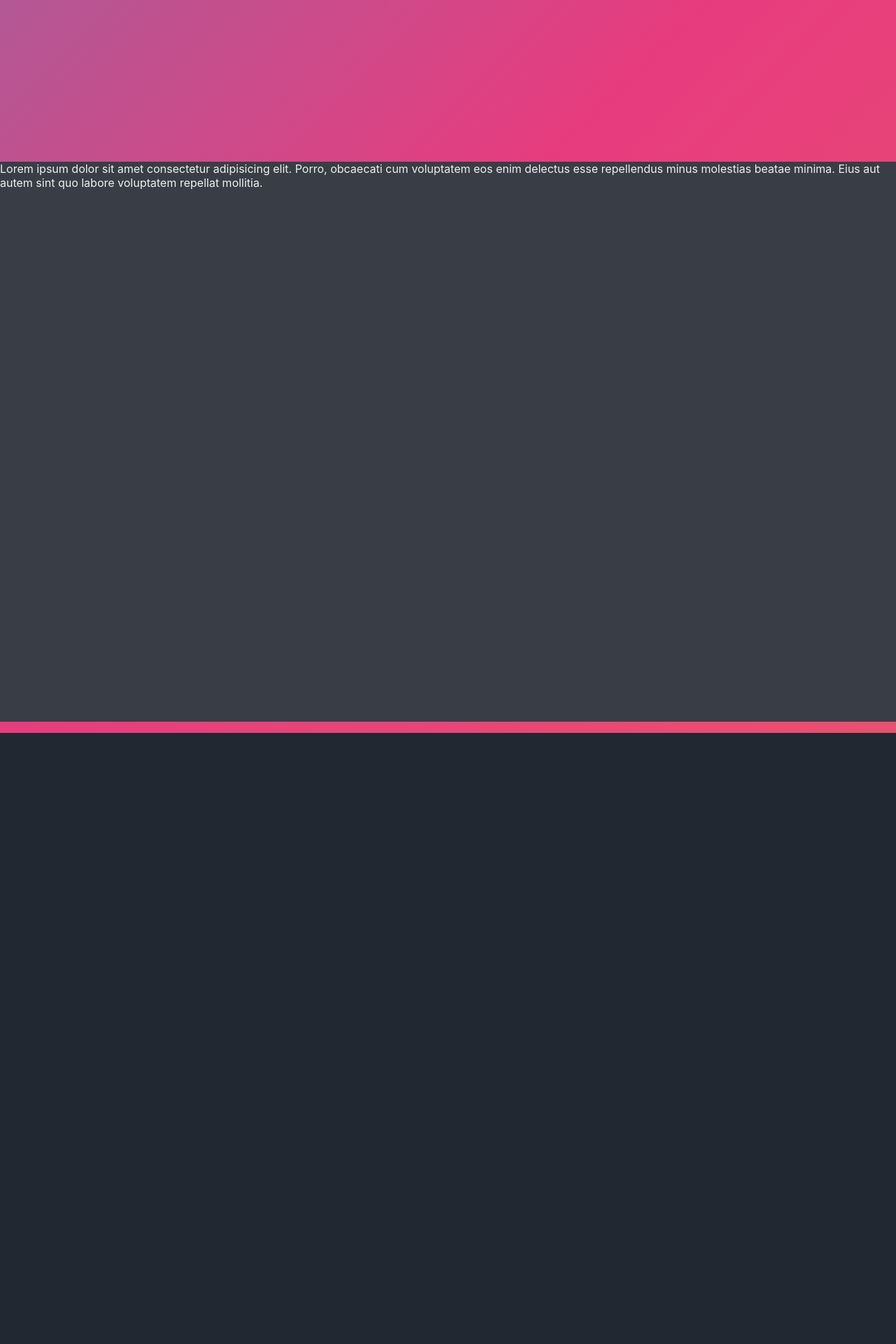
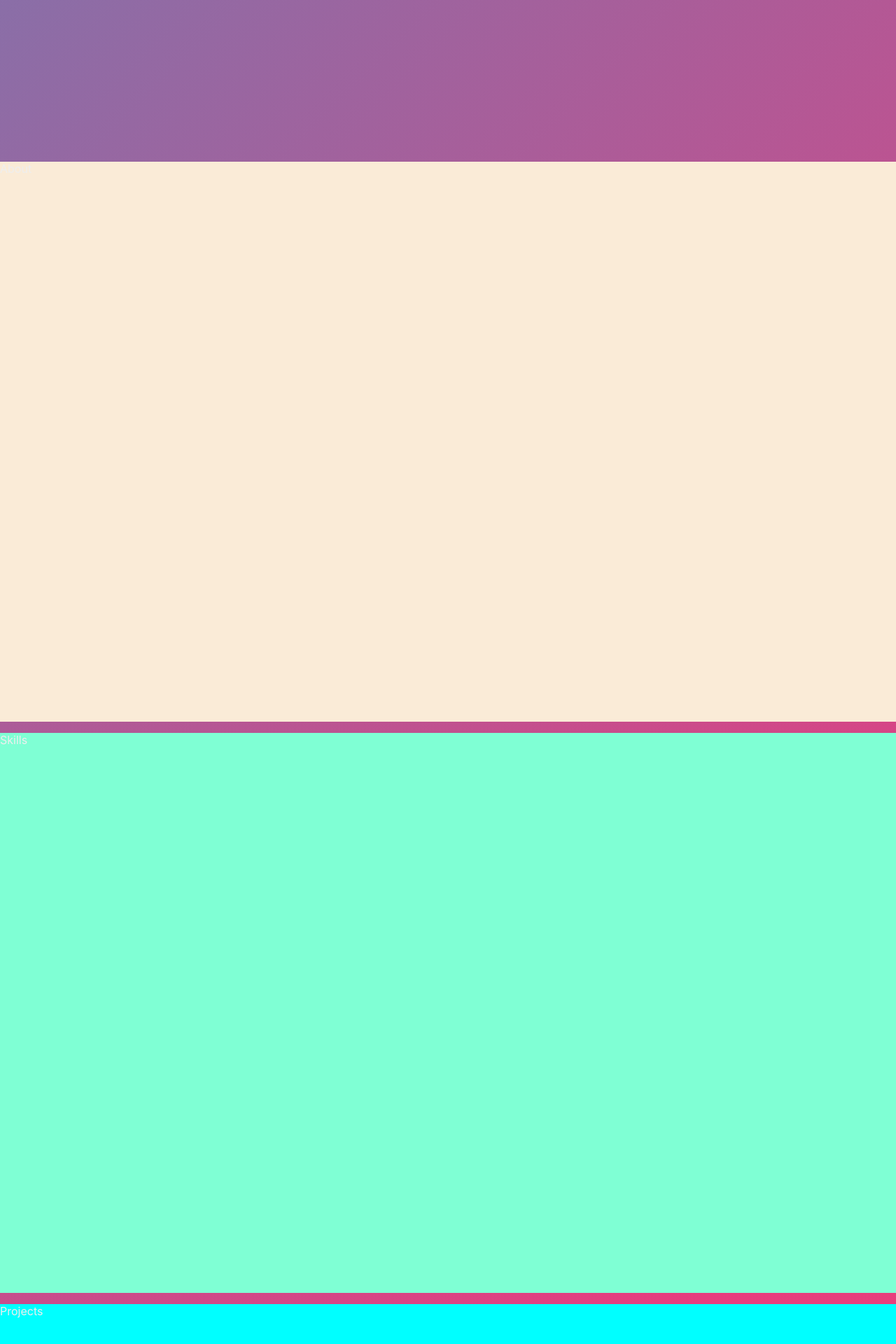
Before and after one commit to MarekSax/portfolio, a React (Vite) app: page / in a window 1280 px wide. Shown: the part 574-2494 px from the top of the page at 70% size. Before the commit the page ends 1621 px from the top, so only its background shows below. Built offline with nearby package versions, Linux system fonts and the light colour scheme.

Commit message:
feat: add new components

```diff
--- a/src/App.tsx
+++ b/src/App.tsx
@@ -1,6 +1,9 @@
+import { About } from './components/About';
 import { Divider } from './components/Divider';
 import { Hero } from './components/Hero';
 import { Navbar } from './components/Navbar';
+import Projects from './components/Projects/Projects';
+import Skills from './components/Skills/Skills';
 
 function App() {
   return (
@@ -8,13 +11,11 @@ function App() {
       <div className="container">
         <Navbar />
         <Hero />
-        <div className="second" id="second">
-          Lorem ipsum dolor sit amet consectetur adipisicing elit. Porro,
-          obcaecati cum voluptatem eos enim delectus esse repellendus minus
-          molestias beatae minima. Eius aut autem sint quo labore voluptatem
-          repellat mollitia.
-        </div>
+        <About />
         <Divider />
+        <Skills />
+        <Divider />
+        <Projects />
       </div>
     </>
   );
--- /dev/null
+++ b/src/components/About/About.module.scss
@@ -0,0 +1,4 @@
+.about {
+  height: 100vh;
+  background-color: antiquewhite;
+}
--- /dev/null
+++ b/src/components/About/About.tsx
@@ -0,0 +1,8 @@
+import styles from './About.module.scss';
+export const About = () => {
+  return (
+    <div id="about" className={styles.about}>
+      About
+    </div>
+  );
+};
--- /dev/null
+++ b/src/components/About/index.ts
@@ -0,0 +1 @@
+export * from './About';
--- /dev/null
+++ b/src/components/Projects/Projects.module.scss
@@ -0,0 +1,4 @@
+.projects {
+  height: 100vh;
+  background-color: aqua;
+}
--- /dev/null
+++ b/src/components/Projects/Projects.tsx
@@ -0,0 +1,10 @@
+import styles from './Projects.module.scss';
+const Projects = () => {
+  return (
+    <div id="projects" className={styles.projects}>
+      Projects
+    </div>
+  );
+};
+
+export default Projects;
--- /dev/null
+++ b/src/components/Skills/Skills.module.scss
@@ -0,0 +1,4 @@
+.skills {
+  height: 100vh;
+  background-color: aquamarine;
+}
--- /dev/null
+++ b/src/components/Skills/Skills.tsx
@@ -0,0 +1,10 @@
+import styles from './Skills.module.scss';
+const Skills = () => {
+  return (
+    <div id="skills" className={styles.skills}>
+      Skills
+    </div>
+  );
+};
+
+export default Skills;
```
